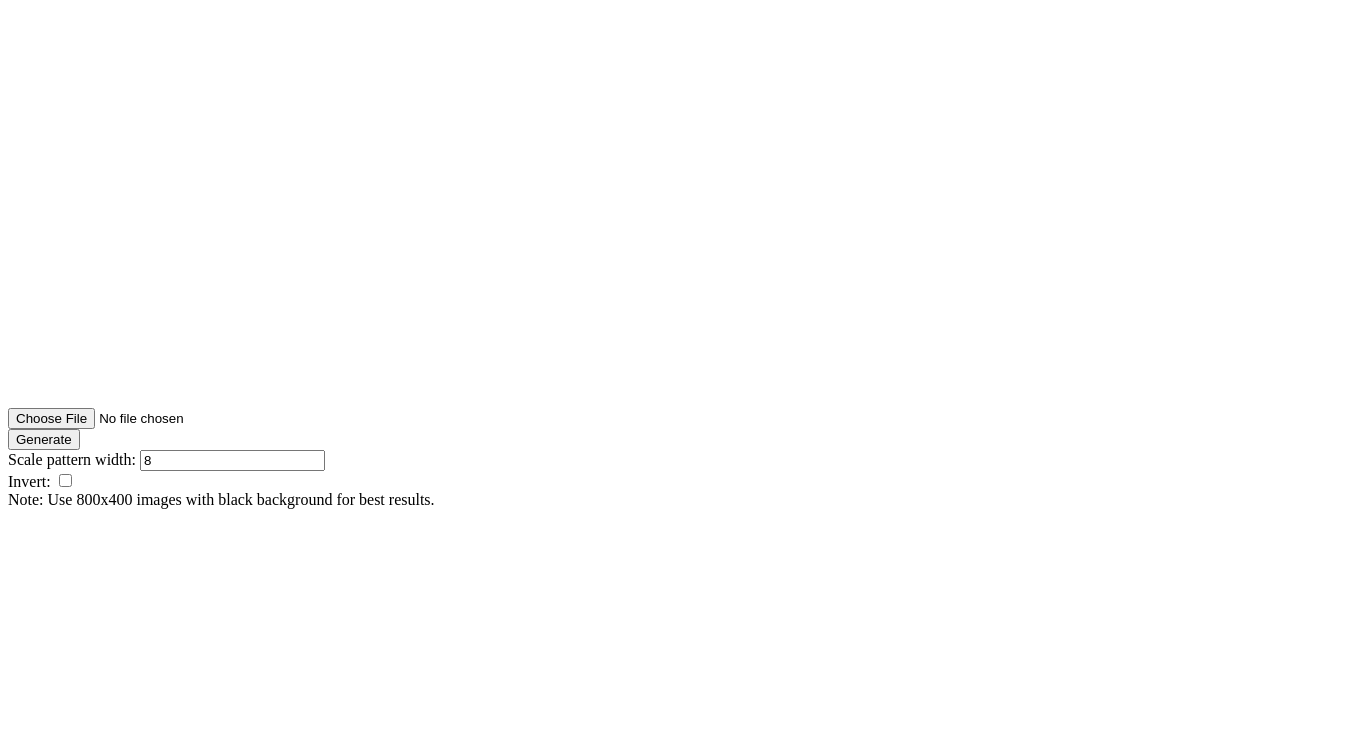
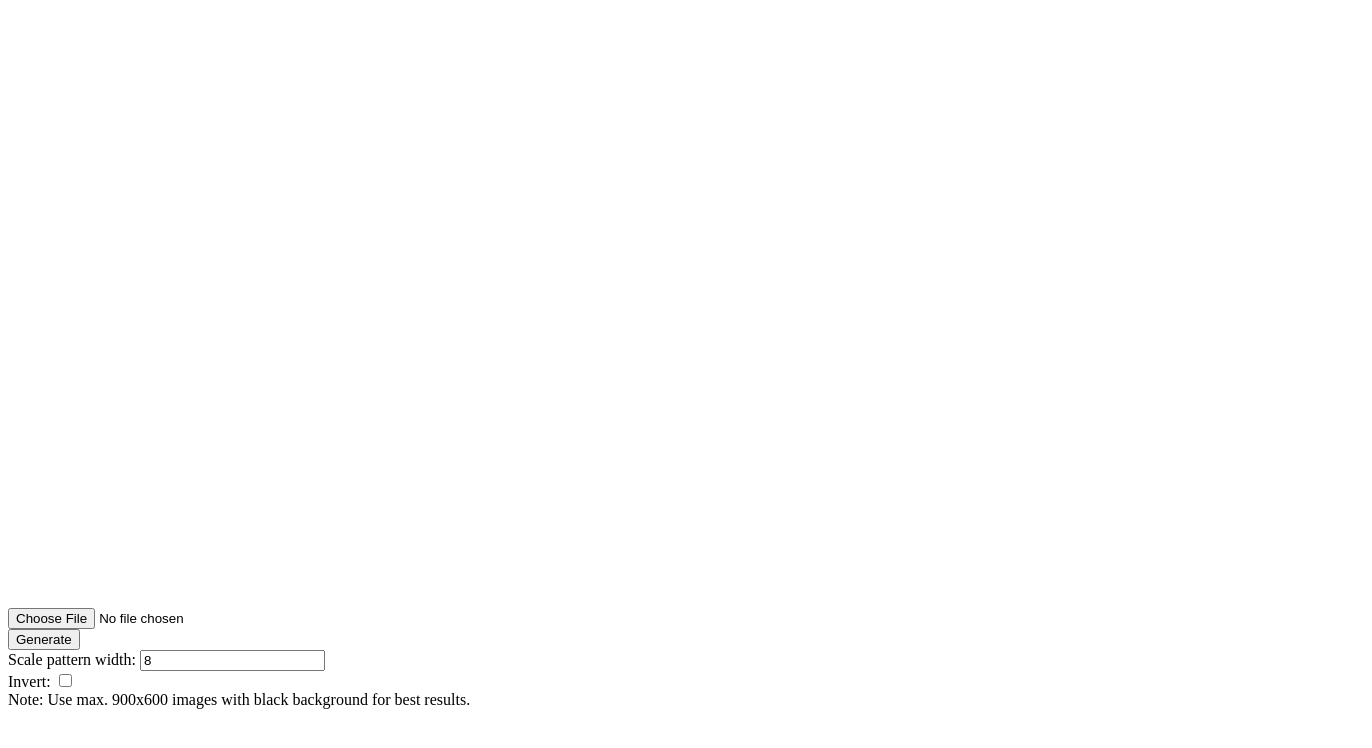
Before and after one commit to kpj/MagicEye, a plain HTML site: page index.html in a window 1280 px wide. Both pictures are taken after a click on the button "Generate". Shown: the whole page, 1372 px wide, since content can reach past the window. Drawn offline with Linux system fonts and the light colour scheme.

Commit message:
supports more image sizes

```diff
--- a/index.html
+++ b/index.html
@@ -6,15 +6,15 @@
 	</head>
 	<body>
 		<div id="input">
-			<canvas id="canvas" width="800" height="400"></canvas><br>
+			<canvas id="canvas" width="900" height="600"></canvas><br>
 			<input type="file" name="img" size="65" id="uploadimage" /><br>
 			<input type="button" value="Generate" onClick='javascript:transform()' /><br>
 			Scale pattern width: <input type="text" value="8" id="patDiv" onChange='javascript:patternDiv = this.value' /><br>
 			Invert: <input type="checkbox" id="inverter" /><br>
-			Note: Use 800x400 images with black background for best results.
+			Note: Use max. 900x600 images with black background for best results.
 		</div>
 		<div id="output">
-			<canvas id="canvas2" width="800" height="400"></canvas>
+			<canvas id="canvas2" width="900" height="600"></canvas>
 		</div>
 	</body>
 </html>
--- a/js/magiceye.js
+++ b/js/magiceye.js
@@ -2,6 +2,8 @@ var patternDiv = 8;
 var invert = -1;
 
 var ctx = null;
+var imgWidth = -1;
+var imgHeight = -1;
 
 window.onload = function() {
 	document.getElementById("uploadimage").addEventListener("change", draw, false)
@@ -20,6 +22,9 @@ function draw(ev) {
 	img.onload = function() {
 		ctx.drawImage(img, 0, 0);
 		url.revokeObjectURL(src);
+
+		imgWidth = img.width;
+		imgHeight = img.height;
 	}
 }
 
@@ -33,17 +38,18 @@ function getPixel(imgData, x, y) {
 }
 
 function transform() {
-	var imgDataIn = ctx.getImageData(0, 0, 800, 400);
+	if(imgWidth == -1 || imgHeight == -1) {
+		alert("Something is wrong with your image. Abort...");
+		return;
+	}
+
+	var imgDataIn = ctx.getImageData(0, 0, imgWidth, imgHeight);
 	var sourceHeight = imgDataIn.height;
 	var sourceWidth = imgDataIn.width;
 
 	var imgDataOut = ctx.createImageData(imgDataIn.width, imgDataIn.height);
 
 	var patternWidth = imgDataIn.width / patternDiv;
-
-	console.log(patternWidth);
-	console.log(sourceWidth);
-	console.log(sourceHeight);
 
 	// iterate through all pixels
 	for(var x = 0; x < sourceWidth; x++) {
```
